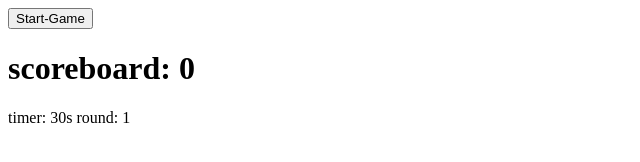
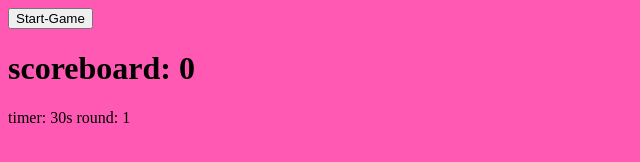
Before and after one commit to JuliaFong/Trivia-Project-One, a plain HTML site: page index.html in a window 1280 px wide. Shown: the whole page, without its empty margins (0-640 px from the left). Drawn offline with nearby package versions, Linux system fonts and the light colour scheme.

Commit message:
added background color

```diff
--- a/css/style.css
+++ b/css/style.css
@@ -1,3 +1,11 @@
+body {
+    background-color: #FF59B4;
+}
+
+#score {
+    text-decoration-color: white;
+}
+
 #video-question {
     visibility: hidden;
 }
```
